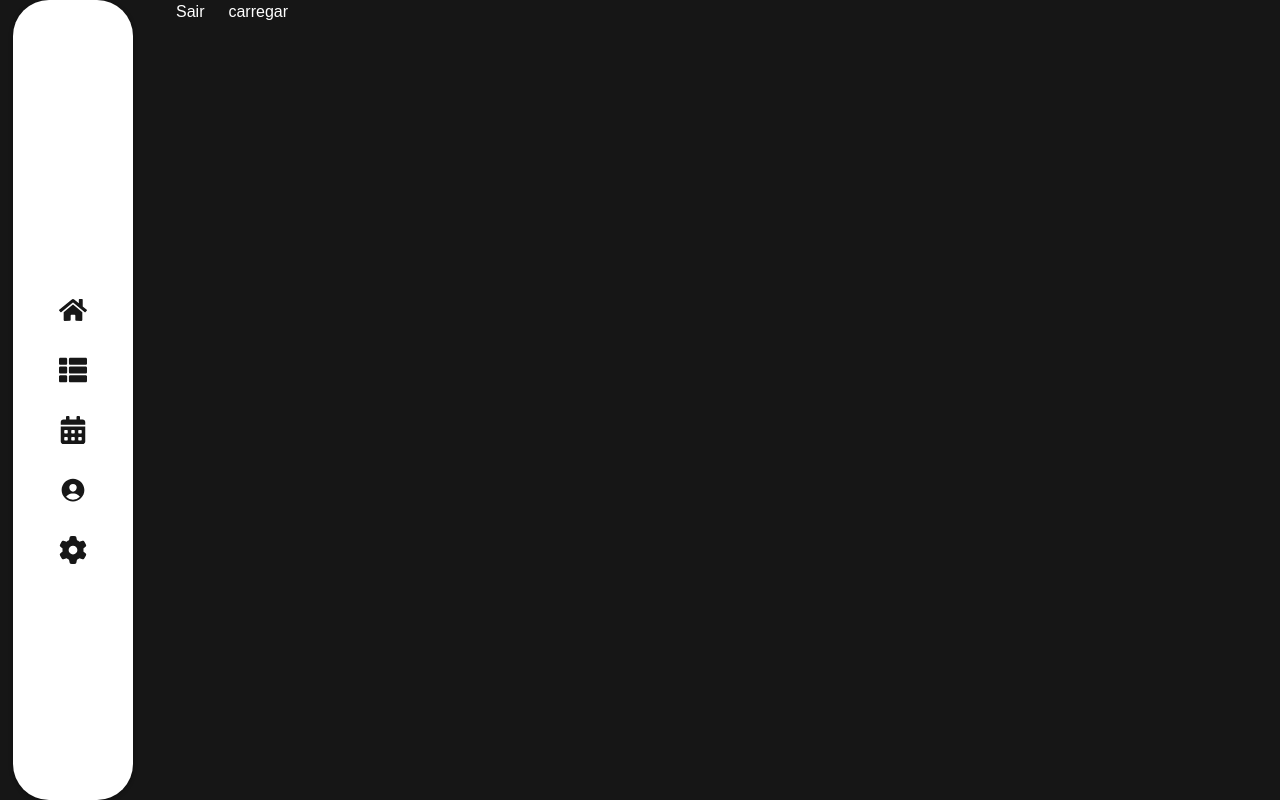
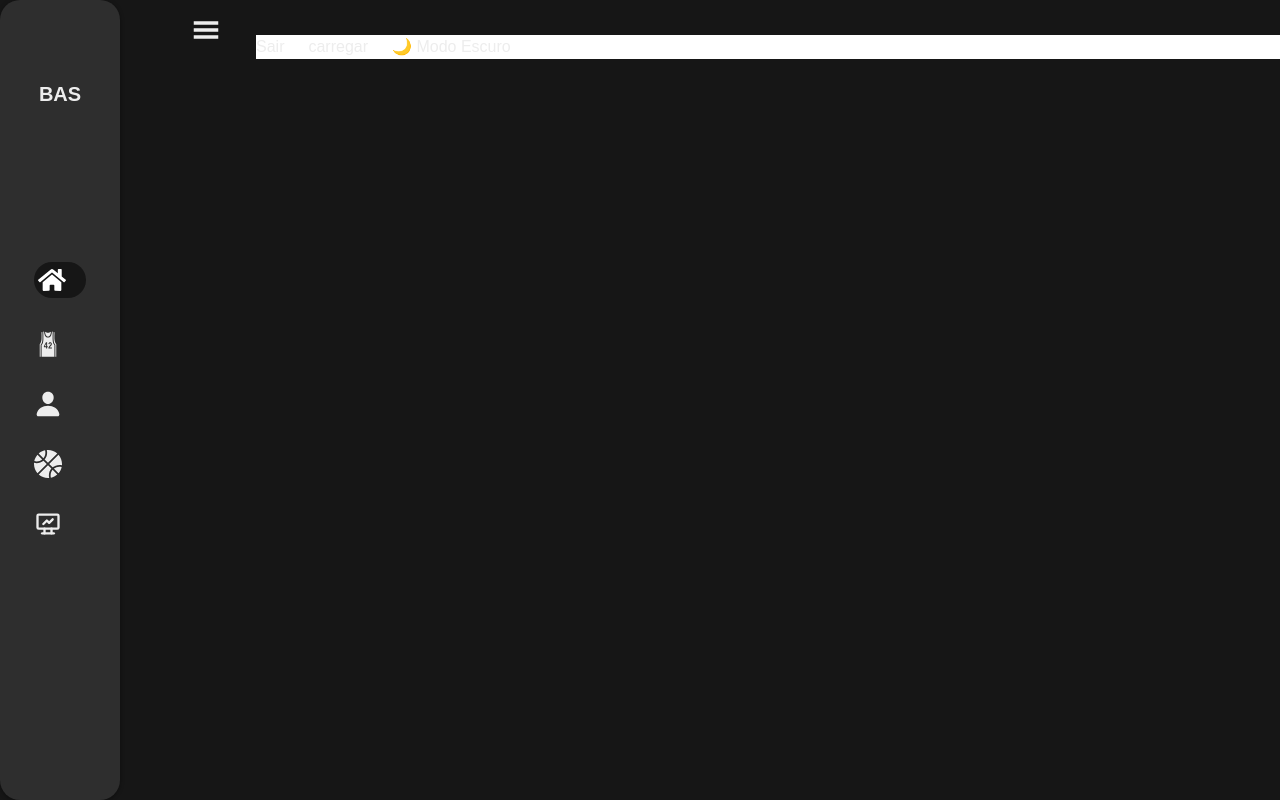
Before and after one commit to kaikyMoura/BackCourt, a Next.js app: page /dashboard in a window 1280 px wide. Built offline with nearby package versions, Linux system fonts and the light colour scheme.

Commit message:
Adding sidemenu style and global theme change

```diff
--- a/src/components/Dashboard/index.tsx
+++ b/src/components/Dashboard/index.tsx
@@ -1,20 +1,22 @@
-import { FaCalendarAlt, FaHome, FaThList } from "react-icons/fa"
-import { FaGear } from "react-icons/fa6"
-import { IoPersonCircle } from "react-icons/io5"
+import { FaBasketball, FaGear } from "react-icons/fa6"
+import { GiBasketballJersey, GiHamburgerMenu } from "react-icons/gi"
+import { IoPerson } from "react-icons/io5"
 import SideMenu from "../SideMenu"
+import { FaHome } from "react-icons/fa"
+import { TbDeviceAnalytics } from "react-icons/tb"
 
 const DashBoard = (props: {
     children: React.ReactNode
 }) => {
 
-     return (
+    return (
         <div>
-            <SideMenu items={[{ name: "Dashboard", link: "/home", icon: <FaHome fontSize={28} />, tooltip: "Home" },
-            { name: "My Tasks", link: "/tasks", icon: <FaThList fontSize={28} />, tooltip: "My tasks" },
-            { name: "Calendar", link: "/calendar", icon: <FaCalendarAlt fontSize={28} />, tooltip: "Calendar" },
-            { name: "Categories", link: "/profile", icon: <IoPersonCircle fontSize={28} />, tooltip: "Profile" },
-            { name: "Categories", link: "/settings", icon: <FaGear fontSize={28} />, tooltip: "Settings" }
-            ]} />
+            <SideMenu items={[{ name: "Home", link: "/dashboard", icon: <FaHome fontSize={28} />, tooltip: "Home" },
+            { name: "Teams", link: "/teams", icon: <GiBasketballJersey fontSize={28} />, tooltip: "Teams" },
+            { name: "Players", link: "/players", icon: <IoPerson fontSize={28} />, tooltip: "Players" },
+            { name: "Games", link: "/games", icon: <FaBasketball fontSize={28} />, tooltip: "Games" },
+            { name: "Analytics", link: "/analitycs", icon: <TbDeviceAnalytics  fontSize={28} />, tooltip: "Analytics" }
+            ]} title={"BAS"} />
             <main>
                 {props.children}
             </main>
--- a/src/components/SideMenu/index.tsx
+++ b/src/components/SideMenu/index.tsx
@@ -1,37 +1,51 @@
 import Link from 'next/link'
 import { useRouter } from 'next/router'
-import React, { ReactNode } from 'react'
+import React, { ReactNode, useState } from 'react'
 import styles from './styles.module.scss'
+import { GiHamburgerMenu } from 'react-icons/gi'
 
 const SideMenu = (props: {
+    title: string,
     items: {
         name: string, link: string, icon: ReactNode, tooltip?: string,
         subMenuItems?: { name: string, link: string, icon: ReactNode, tooltip?: string }[]
     }[],
 }) => {
     const router = useRouter()
-    // const pageActive: any = items.find(item => router.pathname === item.link)
+
+    const [expanded, setExpanded] = useState(false)
+
+    const expandSideBar = () => {
+        console.log(expanded)
+        setExpanded(!expanded)
+    }
 
     return (
         <>
             <div className={styles.sideContainer}>
-                <div className={`${styles.sidemenu} flex justify-center items-center`}>
-                    <ul className='flex flex-col items-center gap-8'>
+                <div className={`${styles.sidemenu} flex items-center ${expanded === true ? styles.expanded : null} transition-all duration-500 ease-in-out`}>
+                    <h2 className={`absolute font-semibold text-xl ${expanded === true ? "ml-6" : null} transition-all duration-800 ease-in-out`}>
+                        {expanded ? "Basketball Advanced Stats" : "BAS"}</h2>
+                    <ul className={`flex flex-col items-center gap-8 ${expanded === true ? "ml-6" : null}`}>
                         {props.items && props.items.map((item, index) => (
                             <React.Fragment key={index}>
-
-                                <li className={`cursor-pointer ${router.pathname == item.link ? styles.selected : "" }`}>
-                                    <Link className={`flex ${styles.item}`} href={item.link}
+                                <li className={`cursor-pointer w-full ${router.pathname === item.link ? styles.selected : ""}`}>
+                                    <Link className={"flex"} href={item.link}
                                         data-tooltip-id="my-tooltip"
                                         data-tooltip-content={item.tooltip}>
                                         {item.icon}
+                                        <p className={`flex items-center ml-4 ${!expanded ? 'opacity-0' : 'opacity-100'} transition-opacity duration-1000 ease-in-out`}>
+                                            {expanded && item.name}</p>
                                     </Link>
-
                                 </li>
-
                             </React.Fragment>
                         ))}
                     </ul>
+                </div>
+                <div className='relative left-48 top-4'>
+                    <button onClick={expandSideBar}>
+                        <GiHamburgerMenu fontSize={28} />
+                    </button>
                 </div>
             </div >
         </>
--- a/src/components/SideMenu/styles.module.scss
+++ b/src/components/SideMenu/styles.module.scss
@@ -1,20 +1,41 @@
 .sideContainer {
-    overflow: hidden;
     position: relative;
     max-width: 500px;
-    ;
 }
 
 .sidemenu {
     position: fixed;
-    background-color: #ffffff;
+    background-color: var(--component-color);
     box-shadow: 0px 1px 4px 0px rgba(0, 0, 0, 0.4);
-    min-width: 80px;
-    left: 1%;
-    border-radius: 36px;
+    width: 70px;
+    border-radius: 20px;
     min-height: 100% !important;
     overflow-y: auto;
-    padding-top: 60px;
+    justify-content: center;
+    transition: width 1s ease-in-out;
+    overflow-x: hidden;
+
+    h2 {
+        z-index: 1000;
+        top: 10%;
+    }
+
+    &.expanded {
+        justify-content: start;
+        width: 240px;
+    }
+
+    ul {
+        transition: max-width 1s ease-in-out, opacity 1s ease-in-out;
+    }
+
+    li:hover {
+        border-radius: 36px;
+        padding: 10px;
+        background-color: #161616;
+        color: white;
+        width: 100%;
+    }
 }
 
 @media (max-width: 768px) {
@@ -29,18 +50,9 @@
     }
 }
 
-.sidemenu li:hover {
-    border-radius: 36px;
-    padding: 10px;
-    background-color: #cc0202;
-    color: white;
-    width: 100%;
-}
-
 .selected {
     border-radius: 36px;
-    padding: 10px;
-    background-color: #cc0202;
+    padding: 4px;
+    background-color: #161616;
     color: white;
-    width: 100%;
 }
--- /dev/null
+++ b/src/contexts/ThemeContextProvider/index.tsx
@@ -0,0 +1,40 @@
+import Cookies from "js-cookie";
+import React, { createContext, ReactNode, useEffect, useState } from "react";
+
+type Theme = "dark" | "light"
+
+
+interface ThemeContextProps {
+    theme: Theme;
+    toggleTheme: () => void;
+}
+
+const ThemeContext = createContext<ThemeContextProps | undefined>(undefined)
+
+export const ThemeProvider: React.FC<{ children: ReactNode }> = ({ children }) => {
+    const preferedTheme = Cookies.get("theme") as Theme | undefined;
+    const [theme, setTheme] = useState(preferedTheme || "dark");
+
+    useEffect(() => {
+        Cookies.set("theme", theme, { expires: 365, path: "/" });
+
+        document.documentElement.setAttribute("data-theme", theme);
+        console.log(theme)
+    }, [theme]);
+
+    const toggleTheme = () => setTheme(theme === "dark" ? "light" : "dark");
+
+    return (
+        <ThemeContext.Provider value={{ theme, toggleTheme }}>
+            {children}
+        </ThemeContext.Provider>
+    )
+}
+
+export const useThemeContext = () => {
+    const context = React.useContext(ThemeContext);
+    if (context === undefined) {
+        throw new Error('useAuth must be used within an ThemeProvider');
+    }
+    return context;
+}
--- a/src/pages/dashboard/index.tsx
+++ b/src/pages/dashboard/index.tsx
@@ -1,13 +1,20 @@
 import { useLoadingContext } from "@/contexts/LoadingContextProvider"
 import Cookies from "js-cookie"
 import styles from "./styles.module.scss"
+import { useThemeContext } from "@/contexts/ThemeContextProvider"
+import { useEffect } from "react"
 
 const Dashboard = () => {
     const { setLoading } = useLoadingContext()
+    const { theme, toggleTheme } = useThemeContext()
+
+    useEffect(() =>{},[theme, toggleTheme])
+
     return (<>
-        <div className={`flex absolute ml-44 gap-6 ${styles.container}`}>
+        <div className={`flex ml-64 gap-6 ${styles.container} bg-white`}>
             <button onClick={() => Cookies.remove('Token')}>Sair</button>
             <button onClick={() => setLoading(true)}>carregar</button>
+            <button onClick={toggleTheme}>{theme === 'dark' ? "🌙 Modo Escuro" : "☀️ Modo Claro"} </button>
         </div>
     </>)
 }
--- a/src/pages/dashboard/styles.module.scss
+++ b/src/pages/dashboard/styles.module.scss
@@ -1,5 +1,5 @@
 .container {
     button {
-        color: #fff;
+        color: var(--text-color);
     }
 }
--- a/src/styles/globals.scss
+++ b/src/styles/globals.scss
@@ -2,23 +2,26 @@
 @tailwind components;
 @tailwind utilities;
 
+
 :root {
-  --background: #161616;
-  --foreground: #171717;
+  --background: #ededed;
+  --text-color: #161616;
+  --component-color: #ededed;
 }
 
-@media (prefers-color-scheme: "#161616") {
-  :root {
-    --background: #161616;
-    --foreground: #ededed;
-  }
+[data-theme="dark"] {
+  --background: #161616;
+  --text-color: #ededed;
+  --component-color: #2e2e2e;
 }
 
 body {
-  color: var(--foreground);
+  color: var(--text-color);
   background: var(--background);
   font-family: 'Poppins', sans-serif;
+  transition: background 0.3s ease, color 0.3s ease;
 }
+
 
 p {
   font-family: 'Poppins', sans-serif;
```
Also changed, not shown: src/pages/_app.tsx (+5 -3 lines).
